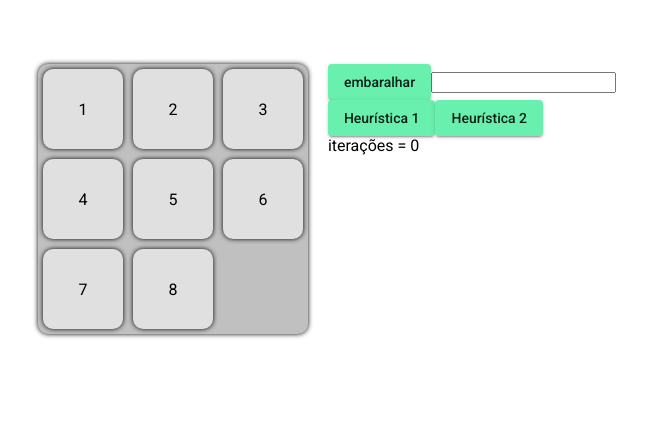
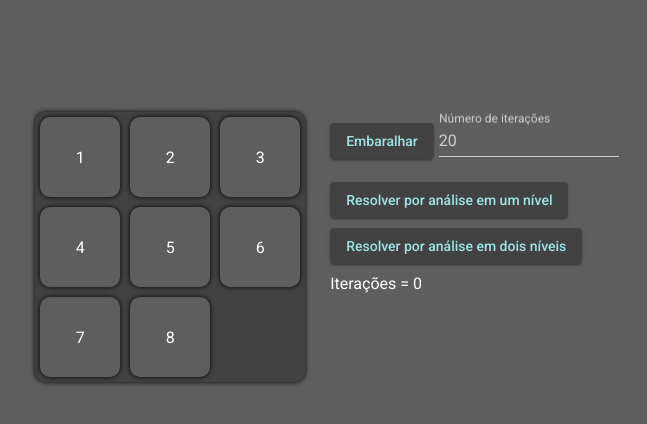
Before and after one commit to jibaky/jogoOito, an Angular app: page / in a window 1280 px wide. Shown: the part 128-552 px from the top of the page, without its empty margins (313-960 px from the left). Built offline with nearby package versions, Linux system fonts and the light colour scheme.

Commit message:
finishing touches

```diff
--- a/angular.json
+++ b/angular.json
@@ -108,6 +108,9 @@
             ],
             "scripts": []
           }
+        },
+        "deploy": {
+          "builder": "angular-cli-ghpages:deploy"
         }
       }
     }
--- a/package.json
+++ b/package.json
@@ -30,6 +30,7 @@
     "@angular/compiler-cli": "~13.3.0",
     "@types/jasmine": "~3.10.0",
     "@types/node": "^12.11.1",
+    "angular-cli-ghpages": "^1.0.5",
     "jasmine-core": "~4.0.0",
     "karma": "~6.3.0",
     "karma-chrome-launcher": "~3.1.0",
--- a/src/app/app.module.ts
+++ b/src/app/app.module.ts
@@ -8,7 +8,7 @@ import { BoardComponent } from './comp/board/board.component';
 import { MenuComponent } from './comp/menu/menu.component';
 import { BrowserAnimationsModule } from '@angular/platform-browser/animations';
 import {MatButtonModule} from '@angular/material/button';
-
+import {MatInputModule} from '@angular/material/input';
 
 @NgModule({
   declarations: [
@@ -22,6 +22,7 @@ import {MatButtonModule} from '@angular/material/button';
     AppRoutingModule,
     BrowserAnimationsModule,
     MatButtonModule,
+    MatInputModule,
   ],
   providers: [],
   bootstrap: [AppComponent]
--- a/src/app/comp/board/board.component.scss
+++ b/src/app/comp/board/board.component.scss
@@ -7,7 +7,8 @@
     flex-wrap: wrap;
     height: 270px;
     width: 270px;
-    background-color: rgb(192, 192, 192);
+    // background-color: rgb(192, 192, 192);
+    background-color: #424242;
 }
 .board .piece{
     box-shadow: 0px 0px 5px black;
@@ -18,10 +19,12 @@
     justify-content: center;
     top: 0px;
     left: 0px;
-    background-color: rgb(224, 224, 224);
+    // background-color: rgb(224, 224, 224);
+    background-color: #5e5e5e;
+    color: white;
     border-radius: 10px;
     margin: 5px;
     height: 80px;
     width: 80px;
-    transition: all 0.06s ease-in;
+    transition: all 0.08s ease-in;
 }
--- a/src/app/comp/menu/menu.component.html
+++ b/src/app/comp/menu/menu.component.html
@@ -1,10 +1,11 @@
-<!-- <button mat-raised-button color="accent" (click)="printBoard()">log tabuleiro</button><br> -->
-<button mat-raised-button color="accent" (click)="shuffle(qtdShuffle.value)">embaralhar</button>
-<input #qtdShuffle><br>
-<button mat-raised-button color="accent" (click)="firstHeuristic()">Heurística 1</button>
-<button mat-raised-button color="accent" (click)="secondHeuristic()">Heurística 2</button>
-<div>
-    iterações = {{iteracoes}}
+<button mat-raised-button (click)="shuffle(qtdShuffle.value)">Embaralhar</button>
+<!-- <input class="iterationInput" #qtdShuffle size="15" placeholder="número de iterações"><br> -->
+<mat-form-field>
+    <mat-label>Número de iterações</mat-label>
+    <input matInput class="iterationInput" value="20" #qtdShuffle>
+</mat-form-field><br>
+<button mat-raised-button (click)="firstHeuristic()">Resolver por análise em um nível</button><br>
+<button mat-raised-button (click)="secondHeuristic()">Resolver por análise em dois níveis</button>
+<div style="color: white; margin: 5px;">
+    Iterações = {{iteracoes}}
 </div>
-<!-- <button mat-raised-button color="accent">teste 3</button><br>
-<button mat-raised-button color="accent">teste 4</button> -->
--- a/src/app/comp/menu/menu.component.scss
+++ b/src/app/comp/menu/menu.component.scss
@@ -0,0 +1,11 @@
+button{
+    margin: 5px;
+    color: #9DE4E4;
+}
+.iterationInput{
+    color: #cfcfcf;
+}
+.mat-focused .iterationInput{
+    color: #9DE4E4;
+    caret-color: #9DE4E4;
+}
--- a/src/app/comp/menu/menu.component.ts
+++ b/src/app/comp/menu/menu.component.ts
@@ -25,7 +25,7 @@ export class MenuComponent implements OnInit {
     if(Number.isNaN(qtd)) return alert("introduza um numero no input")
     if(qtd == 0) qtd = 1;
     for(let i = 0; i<qtd; i++){
-      setTimeout(()=>{this.service.shuffle(1);}, i*60)
+      setTimeout(()=>{this.service.shuffle(1);}, i*80)
     }
   }
 
--- a/src/app/home/home.component.html
+++ b/src/app/home/home.component.html
@@ -1,3 +1,4 @@
+<div style="height: 30%;"></div>
 <div class="game">
     <app-board></app-board>
     <app-menu></app-menu>
--- a/src/app/home/home.component.scss
+++ b/src/app/home/home.component.scss
@@ -2,7 +2,7 @@
     display: flex;
     flex-direction: row;
     justify-content: center;
-    margin-top: 15%;
+    // margin-top: 15%;
     margin-left: 10%;
     margin-right: 10%;
 }
--- a/src/app/serv/eight-game.service.ts
+++ b/src/app/serv/eight-game.service.ts
@@ -107,8 +107,6 @@ export class EightGameService {
   }
   //Verifica se o proximo movimento terminará em loop
   isLoop(mod: number, piece: number[], print: boolean = false){
-    // console.log(piece)
-    // console.table(this.arrLoop)
     if(this.arrLoop.length > mod-1
       && this.arrLoop[this.arrLoop.length-mod][0] == piece[0]
       && this.arrLoop[this.arrLoop.length-mod][1] == piece[1]){
@@ -118,7 +116,7 @@ export class EightGameService {
     else return false;
   }
   //Função para simular movimento
-  movementSimulatorFirst(){
+  movementSimulatorLevelOne(){
     let distance = 9999999;
     let adj: number[][] = [];
     let empty: number[] = [];
@@ -156,7 +154,7 @@ export class EightGameService {
     this.arrLoop = []
     while (!this.correctChecker()){
       i++;
-      let move = this.movementSimulatorFirst()
+      let move = this.movementSimulatorLevelOne()
       if(move.final.length == 0){
         // console.log("SHUFFLE")
         this.shuffle(1);
@@ -170,7 +168,7 @@ export class EightGameService {
     return i;
   }
   //Função para simular movimento pra heuristica 2
-  movementSimulatorSecond(){
+  movementSimulatorLower(){
     let distance = 9999999;
     let adj: number[][] = [];
     let empty: number[] = [];
@@ -200,11 +198,7 @@ export class EightGameService {
     return {empty:empty, final:final, distance:distance};
   }
   // Heuristica de análise em segundo nível
-  secondLevelHeuristics(){
-    let i = 0;
-    this.arrLoop = [];
-    while(!this.correctChecker()){
-      i++;
+  movementSimulatorHigher(){
     let empty: number[] = [];
     let final: number[] = [];
     let distance = 9999999;
@@ -225,9 +219,9 @@ export class EightGameService {
       const dist = this.current_distance()
       if(dist == 0){
         this.obs.next(this.board);
-          return i;
+        return;
       }
-        let move = this.movementSimulatorSecond()
+      let move = this.movementSimulatorLower()
       if(move.final.length == 0){
         this.shuffle(1);
         continue;
@@ -241,8 +235,16 @@ export class EightGameService {
     this.arrLoop.push(final);
     if(this.arrLoop.length > 8) this.arrLoop.shift();
     this.swap(empty, final);
+    return
+  }
+  secondLevelHeuristics(){
+    let i = 0;
+    this.arrLoop = [];
+    while(!this.correctChecker()){
+      i++;
+      this.movementSimulatorHigher();
       this.obs.next(this.board);
     }
-    return i;
+    return i
   }
 }
--- a/src/index.html
+++ b/src/index.html
@@ -1,5 +1,5 @@
 <!doctype html>
-<html lang="en">
+<html lang="en" style="background-color: #5e5e5e;">
 <head>
   <meta charset="utf-8">
   <title>JogoOito</title>
--- a/src/styles.scss
+++ b/src/styles.scss
@@ -2,3 +2,13 @@
 
 html, body { height: 100%; }
 body { margin: 0; font-family: Roboto, "Helvetica Neue", sans-serif; }
+
+.mat-focused .mat-form-field-label{
+    color: #9DE4E4 !important;
+}
+.mat-form-field-underline{
+    color: #9DE4E4 !important;
+}
+.mat-form-field-ripple{
+    background-color: #9DE4E4 !important;
+}
```
Also changed, not shown: 1 other file (tests, documents, lock files or other folders). Lines whose indentation alone changed are shown as unchanged.
